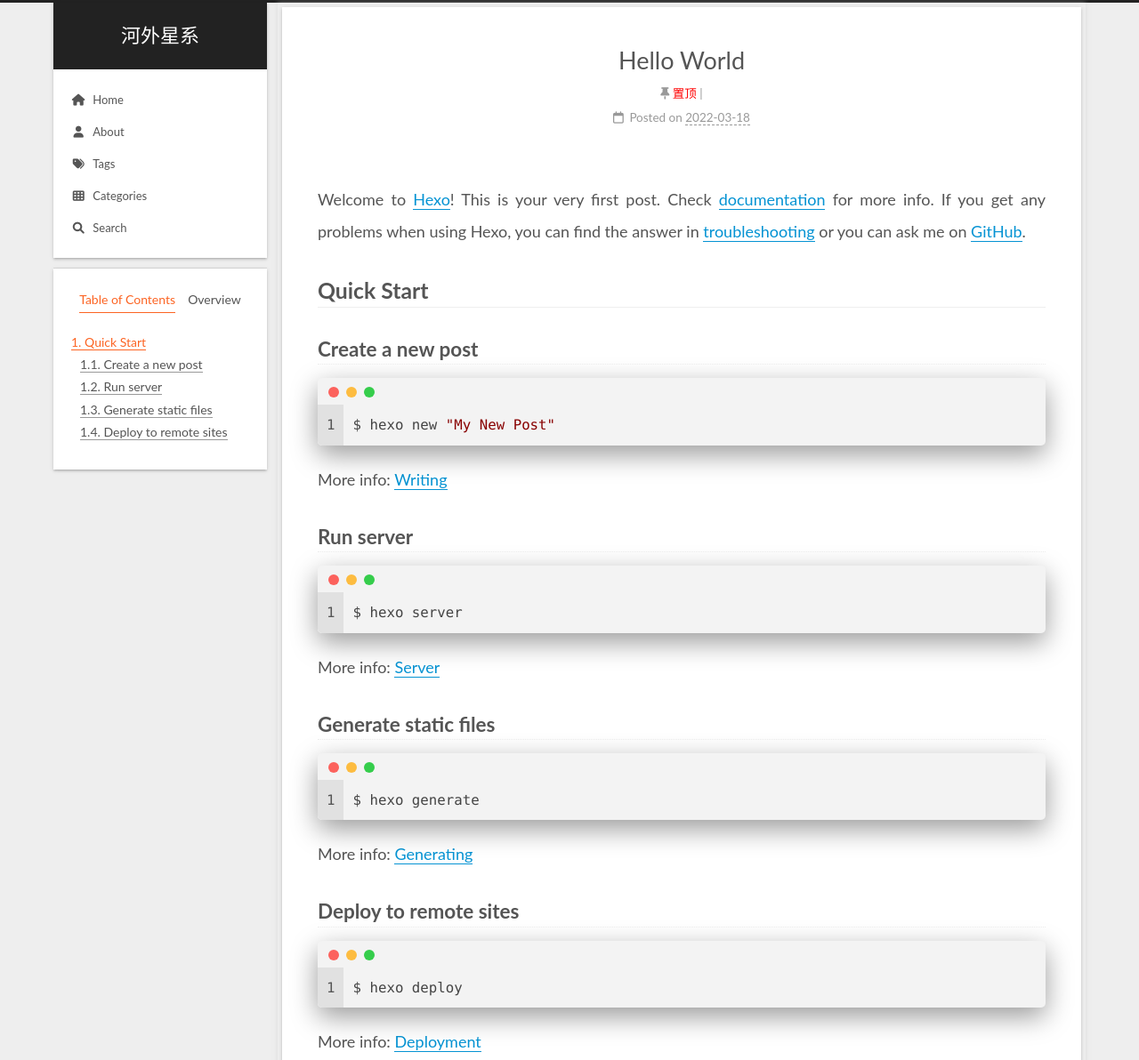
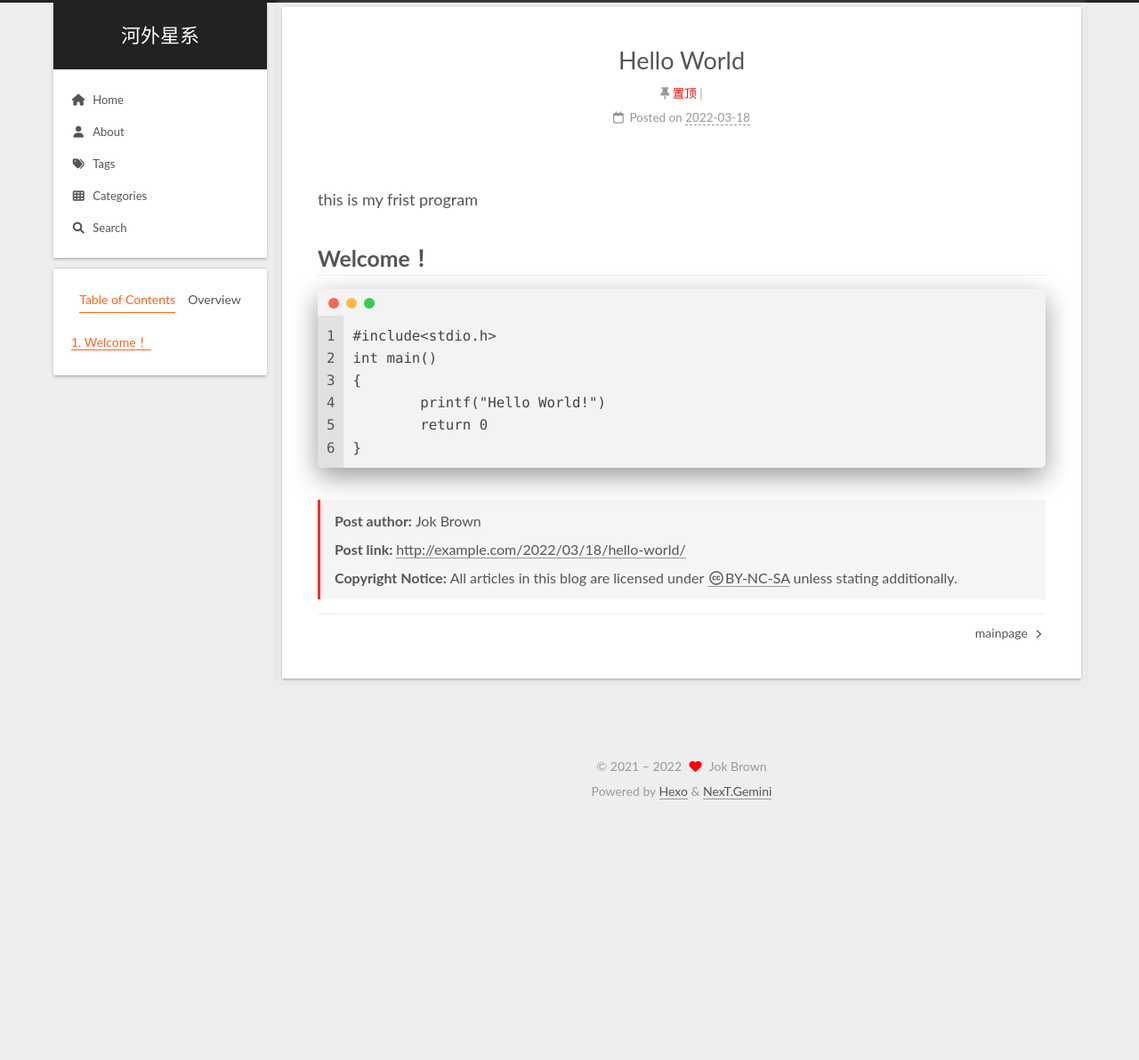
Before and after one commit to matheuter/matheuter.github.io, a plain HTML site: page 2022/03/18/hello-world/index.html in a window 1280 px wide. Shown: the top 1192 px of the page at 89% size. After the commit the page ends 924 px from the top, so only its background shows below. Drawn offline with nearby package versions, Linux system fonts and the light colour scheme; some packages are replaced by stand-ins of ours; a script that the page names is missing.

Commit message:
Site updated: 2022-03-18 18:29:51

```diff
--- a/2022/03/18/hello-world/index.html
+++ b/2022/03/18/hello-world/index.html
@@ -20,15 +20,15 @@
 
 <script class="next-config" data-name="main" type="application/json">{"hostname":"example.com","root":"/","images":"/images","scheme":"Gemini","darkmode":false,"version":"8.10.1","exturl":false,"sidebar":{"position":"left","display":"post","padding":18,"offset":12},"copycode":true,"bookmark":{"enable":false,"color":"#222","save":"auto"},"mediumzoom":false,"lazyload":false,"pangu":false,"comments":{"style":"tabs","active":null,"storage":true,"lazyload":false,"nav":null},"stickytabs":false,"motion":{"enable":true,"async":false,"transition":{"post_block":"fadeIn","post_header":"fadeInDown","post_body":"fadeInDown","coll_header":"fadeInLeft","sidebar":"fadeInUp"}},"prism":false,"i18n":{"placeholder":"Searching...","empty":"We didn't find any results for the search: ${query}","hits_time":"${hits} results found in ${time} ms","hits":"${hits} results found"},"path":"/search.xml","localsearch":{"enable":true,"trigger":"auto","top_n_per_article":1,"unescape":false,"preload":false}}</script><script src="/js/config.js"></script>
 
-    <meta name="description" content="Welcome to Hexo! This is your very first post. Check documentation for more info. If you get any problems when using Hexo, you can find the answer in troubleshooting or you can ask me on GitHub. Quick">
+    <meta name="description" content="this is my frist program   Welcome ！123456#include&lt;stdio.h&gt;int main()&amp;#123;	printf(&quot;Hello World!&quot;)	return 0&amp;#125;">
 <meta property="og:type" content="article">
 <meta property="og:title" content="Hello World">
 <meta property="og:url" content="http://example.com/2022/03/18/hello-world/index.html">
 <meta property="og:site_name" content="河外星系">
-<meta property="og:description" content="Welcome to Hexo! This is your very first post. Check documentation for more info. If you get any problems when using Hexo, you can find the answer in troubleshooting or you can ask me on GitHub. Quick">
+<meta property="og:description" content="this is my frist program   Welcome ！123456#include&lt;stdio.h&gt;int main()&amp;#123;	printf(&quot;Hello World!&quot;)	return 0&amp;#125;">
 <meta property="og:locale">
 <meta property="article:published_time" content="2022-03-18T06:57:59.922Z">
-<meta property="article:modified_time" content="2022-03-18T07:52:55.262Z">
+<meta property="article:modified_time" content="2022-03-18T10:29:43.122Z">
 <meta property="article:author" content="Jok Brown">
 <meta name="twitter:card" content="summary">
 
@@ -146,7 +146,7 @@
       <div class="sidebar-panel-container">
         <!--noindex-->
         <div class="post-toc-wrap sidebar-panel">
-            <div class="post-toc animated"><ol class="nav"><li class="nav-item nav-level-2"><a class="nav-link" href="#Quick-Start"><span class="nav-number">1.</span> <span class="nav-text">Quick Start</span></a><ol class="nav-child"><li class="nav-item nav-level-3"><a class="nav-link" href="#Create-a-new-post"><span class="nav-number">1.1.</span> <span class="nav-text">Create a new post</span></a></li><li class="nav-item nav-level-3"><a class="nav-link" href="#Run-server"><span class="nav-number">1.2.</span> <span class="nav-text">Run server</span></a></li><li class="nav-item nav-level-3"><a class="nav-link" href="#Generate-static-files"><span class="nav-number">1.3.</span> <span class="nav-text">Generate static files</span></a></li><li class="nav-item nav-level-3"><a class="nav-link" href="#Deploy-to-remote-sites"><span class="nav-number">1.4.</span> <span class="nav-text">Deploy to remote sites</span></a></li></ol></li></ol></div>
+            <div class="post-toc animated"><ol class="nav"><li class="nav-item nav-level-2"><a class="nav-link" href="#Welcome-%EF%BC%81"><span class="nav-number">1.</span> <span class="nav-text">Welcome ！</span></a></li></ol></div>
         </div>
         <!--/noindex-->
 
@@ -238,7 +238,7 @@
       <span class="post-meta-item-text">Posted on</span>
 
 
-      <time title="Created: 2022-03-18 14:57:59 / Modified: 15:52:55" itemprop="dateCreated datePublished" datetime="2022-03-18T14:57:59+08:00">2022-03-18</time>
+      <time title="Created: 2022-03-18 14:57:59 / Modified: 18:29:43" itemprop="dateCreated datePublished" datetime="2022-03-18T14:57:59+08:00">2022-03-18</time>
     </span>
 
 
@@ -259,19 +259,10 @@
 
 
     <div class="post-body" itemprop="articleBody">
-        <p>Welcome to <a target="_blank" rel="noopener" href="https://hexo.io/">Hexo</a>! This is your very first post. Check <a target="_blank" rel="noopener" href="https://hexo.io/docs/">documentation</a> for more info. If you get any problems when using Hexo, you can find the answer in <a target="_blank" rel="noopener" href="https://hexo.io/docs/troubleshooting.html">troubleshooting</a> or you can ask me on <a target="_blank" rel="noopener" href="https://github.com/hexojs/hexo/issues">GitHub</a>.</p>
-<h2 id="Quick-Start"><a href="#Quick-Start" class="headerlink" title="Quick Start"></a>Quick Start</h2><h3 id="Create-a-new-post"><a href="#Create-a-new-post" class="headerlink" title="Create a new post"></a>Create a new post</h3><figure class="highlight bash"><table><tr><td class="gutter"><pre><span class="line">1</span><br></pre></td><td class="code"><pre><span class="line">$ hexo new <span class="string">&quot;My New Post&quot;</span></span><br></pre></td></tr></table></figure>
+        <p>this is my frist program  </p>
+<h2 id="Welcome-！"><a href="#Welcome-！" class="headerlink" title="Welcome ！"></a>Welcome ！</h2><figure class="highlight plaintext"><table><tr><td class="gutter"><pre><span class="line">1</span><br><span class="line">2</span><br><span class="line">3</span><br><span class="line">4</span><br><span class="line">5</span><br><span class="line">6</span><br></pre></td><td class="code"><pre><span class="line">#include&lt;stdio.h&gt;</span><br><span class="line">int main()</span><br><span class="line">&#123;</span><br><span class="line">	printf(&quot;Hello World!&quot;)</span><br><span class="line">	return 0</span><br><span class="line">&#125;</span><br></pre></td></tr></table></figure>
 
-<p>More info: <a target="_blank" rel="noopener" href="https://hexo.io/docs/writing.html">Writing</a></p>
-<h3 id="Run-server"><a href="#Run-server" class="headerlink" title="Run server"></a>Run server</h3><figure class="highlight bash"><table><tr><td class="gutter"><pre><span class="line">1</span><br></pre></td><td class="code"><pre><span class="line">$ hexo server</span><br></pre></td></tr></table></figure>
 
-<p>More info: <a target="_blank" rel="noopener" href="https://hexo.io/docs/server.html">Server</a></p>
-<h3 id="Generate-static-files"><a href="#Generate-static-files" class="headerlink" title="Generate static files"></a>Generate static files</h3><figure class="highlight bash"><table><tr><td class="gutter"><pre><span class="line">1</span><br></pre></td><td class="code"><pre><span class="line">$ hexo generate</span><br></pre></td></tr></table></figure>
-
-<p>More info: <a target="_blank" rel="noopener" href="https://hexo.io/docs/generating.html">Generating</a></p>
-<h3 id="Deploy-to-remote-sites"><a href="#Deploy-to-remote-sites" class="headerlink" title="Deploy to remote sites"></a>Deploy to remote sites</h3><figure class="highlight bash"><table><tr><td class="gutter"><pre><span class="line">1</span><br></pre></td><td class="code"><pre><span class="line">$ hexo deploy</span><br></pre></td></tr></table></figure>
-
-<p>More info: <a target="_blank" rel="noopener" href="https://hexo.io/docs/one-command-deployment.html">Deployment</a></p>
 
     </div>
 
```
Also changed, not shown: index.html (+3 -12 lines), search.xml (+2 -11 lines).
